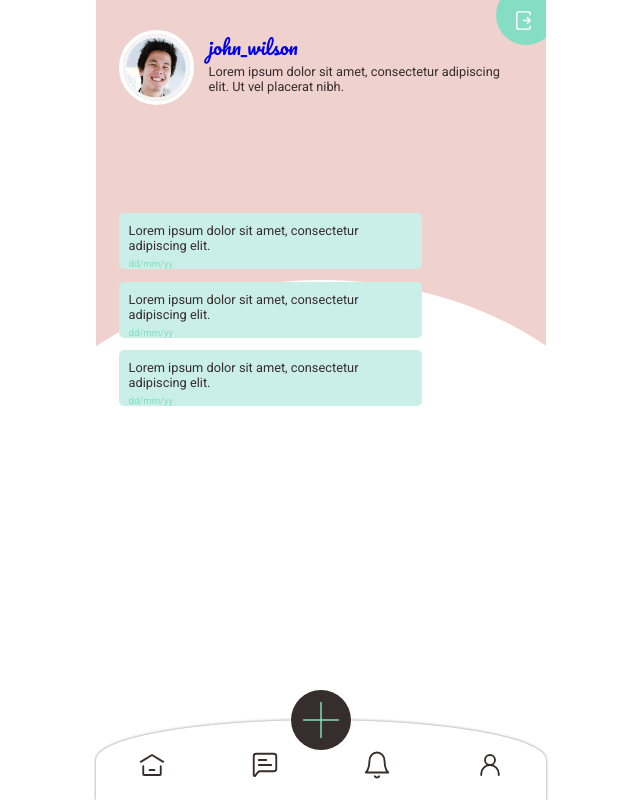
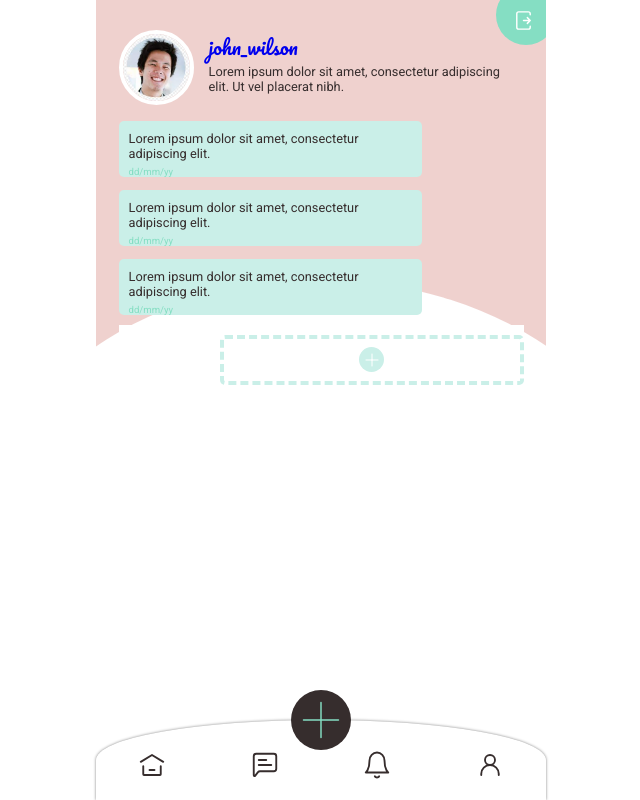
Before and after one commit to mdart86/Pixello, a React (Create React App) app: page /message in a window 1280 px wide. Shown: the whole page, without its empty margins (319-959 px from the left). Built offline with nearby package versions, Linux system fonts and the light colour scheme.

Commit message:
progress on the message page

```diff
--- a/src/components/CreatePost.js
+++ b/src/components/CreatePost.js
@@ -88,7 +88,7 @@ const Label = styled.label`
     width: 90%;
     margin: 0 auto;
     height: 140px;
-    border: 5px dashed var(--blue);
+    border: 4px dashed var(--blue);
     box-sizing: border-box;
     display: flex;
     flex-direction: column;
@@ -122,6 +122,7 @@ const FileName = styled.p`
 
 const TextArea = styled.textarea`
     box-sizing: border-box;
+    border-radius: 5px;
     border: 3px solid var(--blue);
     height: 50px;
     font-style: italic;
@@ -143,6 +144,7 @@ const Select = styled.select`
     margin-bottom: 10px;
     background: var(--white);
     border: 3px solid var(--blue);
+    border-radius: 5px;
 `
 
 //for the share button, as the other input is hidden
--- a/src/components/Message.js
+++ b/src/components/Message.js
@@ -3,6 +3,7 @@ import { Link } from 'react-router-dom'
 import styled from 'styled-components'
 import profilePicture from '../images/profile-picture.jpeg'
 import { UserMessage } from './UserMessage'
+import plus from '../images/plus-white.svg'
 
 export const Message = () => {
 
@@ -18,9 +19,13 @@ export const Message = () => {
             </DetailsContainer>
             <MessagesContainer>
                 <UserMessage/>
-                <UserMessage type="right"/>
                 <UserMessage/>
-
+                <UserMessage/>
+                <NewMessage>
+                    <Circle>
+                        <Icon src={plus} alt="plus sign"/>
+                    </Circle>
+                </NewMessage>
             <Clearance/>
             </MessagesContainer>
         </>
@@ -83,11 +88,40 @@ const Bio = styled.p`
 `
 
 const MessagesContainer = styled.section`
-    margin: 0 auto;
+    margin: 27px auto 5px;
     width: 90%;
+    position: relative;
+    left: 0;
+    top: 25%;
+`
+
+const NewMessage = styled.div`
+    height: 50px;
+    width: 75%;
+    background: var(--white);
+    border-radius: 5px;
+    margin: 10px 0;
     position: absolute;
-    left: 5%;
-    top: 25%;
+    right: 0;
+    border: 4px dashed var(--blue);
+    box-sizing: border-box;
+    display: flex;
+    justify-content: center;
+    align-items: center;
+`
+
+const Circle = styled.div`
+    height: 25px;
+    width: 25px;
+    border-radius: 50%;
+    background: var(--blue);
+    display: flex;
+    justify-content: center;
+    align-items: center;
+`
+
+const Icon = styled.img`
+
 `
 
 const Clearance = styled.div`
--- a/src/components/UserMessage.js
+++ b/src/components/UserMessage.js
@@ -1,7 +1,7 @@
 import React from 'react'
 import styled from 'styled-components'
 
-export const UserMessage = () => {
+export const UserMessage = ({right}) => {
 
     return (
         <>
@@ -20,7 +20,6 @@ const Box = styled.div`
     border-radius: 5px;
     margin: 10px 0;
     position: relative;
-    ${props => props.type ? "right: 0;" : null}
 `
 
 const Text = styled.p`
```
